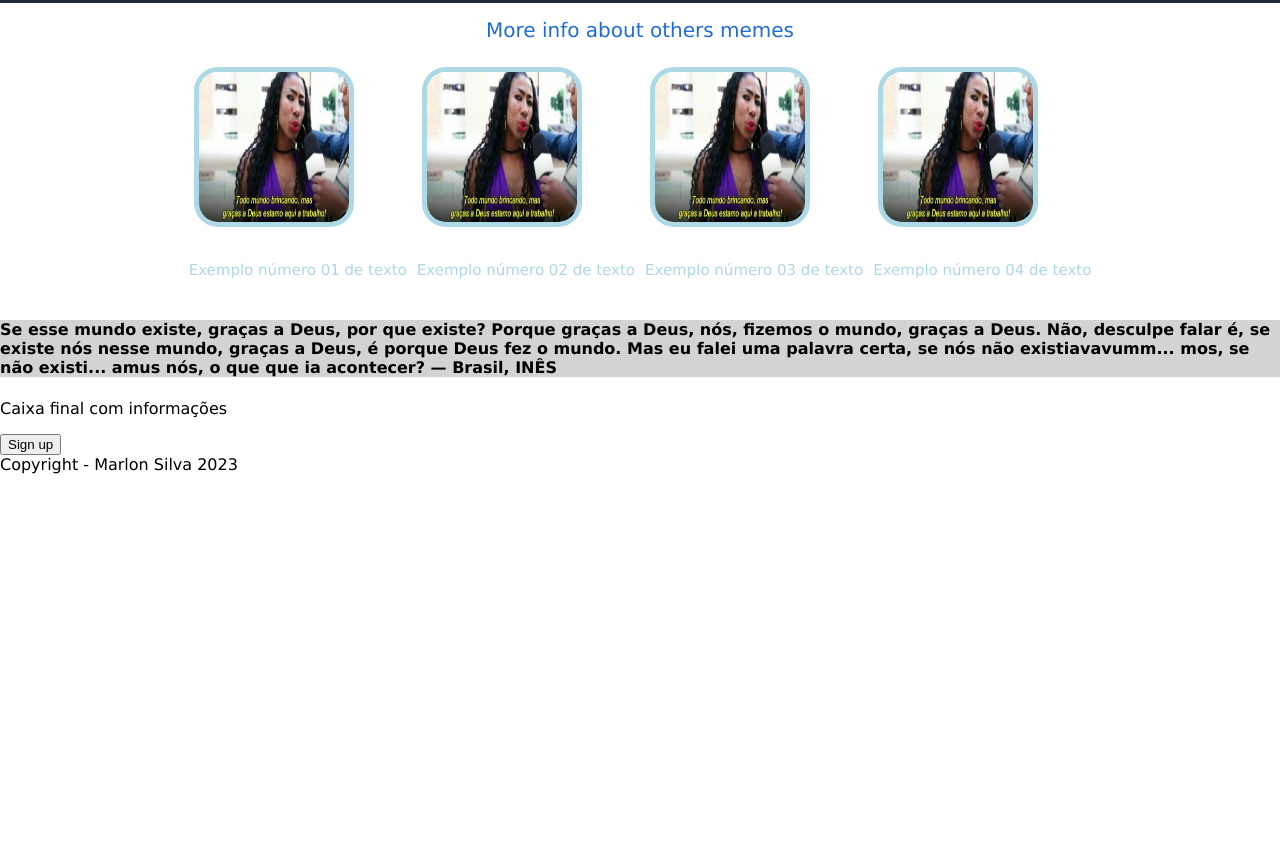
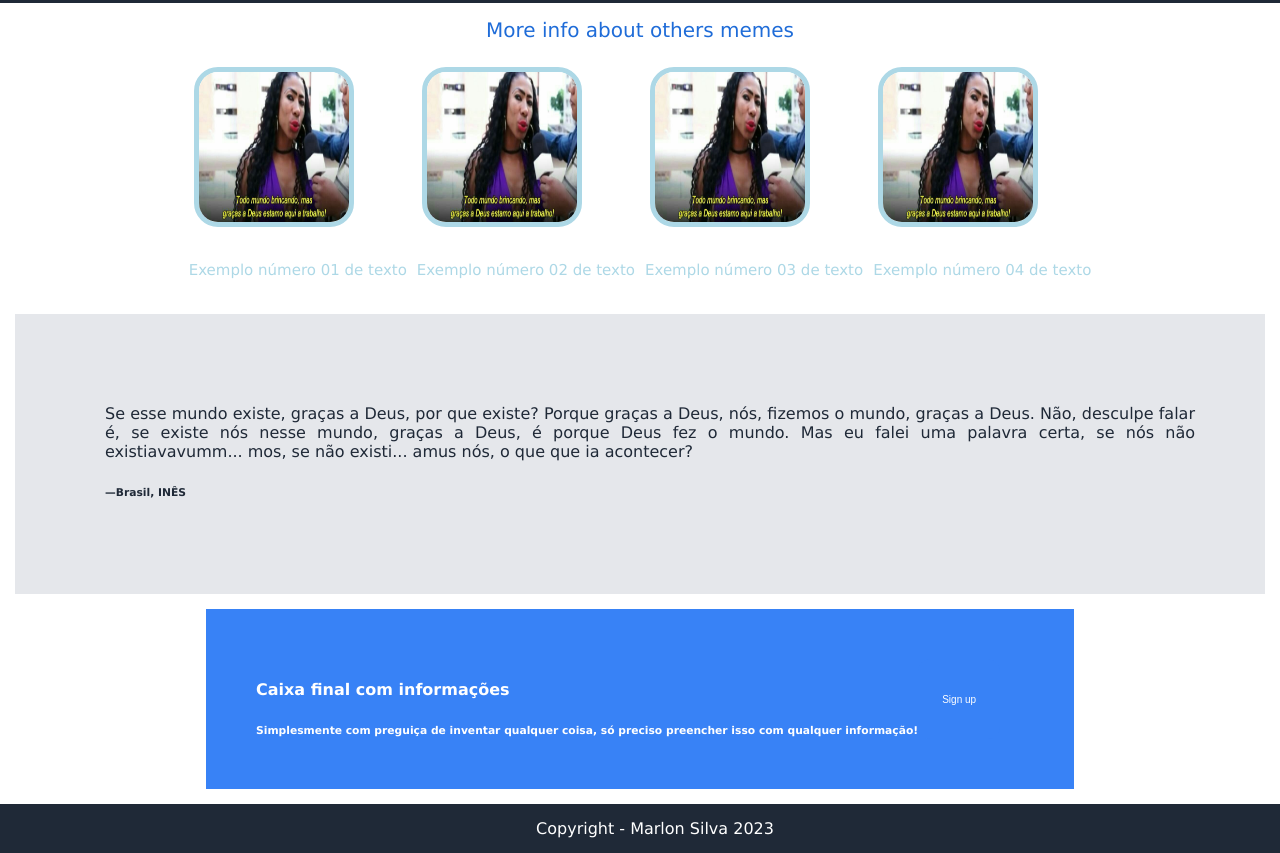
Before and after one commit to marlonvess/Brazilian-memes, a plain HTML site: page index.html in a window 1280 px wide. Shown: the part 752-1605 px from the top of the page. Before the commit the page ends 1226 px from the top, so only its background shows below. Drawn offline with Linux system fonts and the light colour scheme.

Commit message:
Project Finished

```diff
--- a/index.html
+++ b/index.html
@@ -45,17 +45,20 @@
 
 <div class="box-03">
 
-  <h4>Se esse mundo existe, graças a Deus, por que existe? Porque
+  <div> Se esse mundo existe, graças a Deus, por que existe? Porque
     graças a Deus, nós, fizemos o mundo, graças a Deus. Não,
     desculpe falar é, se existe nós nesse mundo, graças a Deus,
     é porque Deus fez o mundo. Mas eu falei uma palavra certa,
     se nós não existiavavumm... mos, se não existi... amus nós,
-    o que que ia acontecer? — Brasil, INÊS</h4>
+    o que que ia acontecer?  <h6> —Brasil, INÊS </h6></div>
 </div>
 
 <div class="box-04">
-  <p>Caixa final com informações</p>
-  <button>Sign up</button>
+  <div> <h4>Caixa final com informações</h4>
+ <h6> Simplesmente com preguiça de inventar qualquer coisa, só preciso preencher isso com qualquer informação!</h6>
+  </div>
+
+  <button> Sign up</button>
 </div>
 </body>
 
--- a/styles.css
+++ b/styles.css
@@ -1,5 +1,6 @@
 body {
     margin: 0;
+    padding: 0;
     font-family: 'Lucida Sans', 'Lucida Sans Regular', 'Lucida Grande', 'Lucida Sans Unicode', Geneva, Verdana, sans-serif;
 }
 
@@ -67,9 +68,6 @@ body {
 }
 
 
-
-
-
 .box02-info {
     color: #1f6cd8;
     font-size: 20px;
@@ -94,5 +92,47 @@ body {
 }
 
 .box-03 {
-    background-color: lightgray;
+    background-color: #E5E7EB;
+    height: 100px;
+    display: flex;
+    text-align: justify;
+    padding: 90px 70px 90px 90px;
+    font-style: light italic;
+    color: #1f2937;
+    margin: 15px;
 }
+
+.box-04 {
+    text-align: center;
+    background-color: #3882F6;
+    height: 80px;
+    width: 60%;
+    padding: 50px ;
+    margin: auto;
+    display: flex;
+    text-align: left;
+    color: white;
+}
+
+.info1 {
+    font-size: small;
+}
+button {
+font-size: 10px;
+padding: 10px 24px;
+text-align: center;
+color: white;
+background-color: #3882F6;
+border-radius: 12px;
+border: none;
+}
+
+.fixed-footer {
+    bottom: 0;
+    padding: 15px;
+    background-color: #1F2937;
+    width: 100%;
+    text-align: center;
+    color: white;
+    margin-top: 15px;
+}
```
